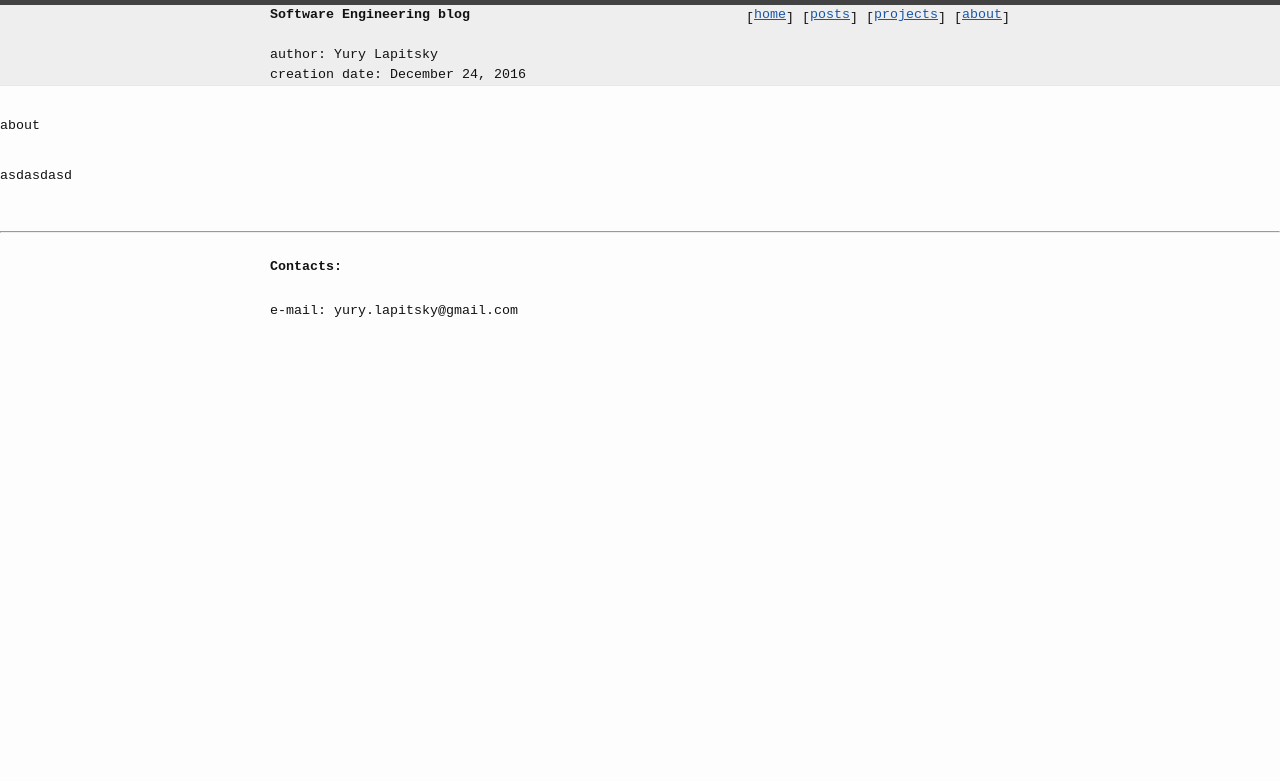
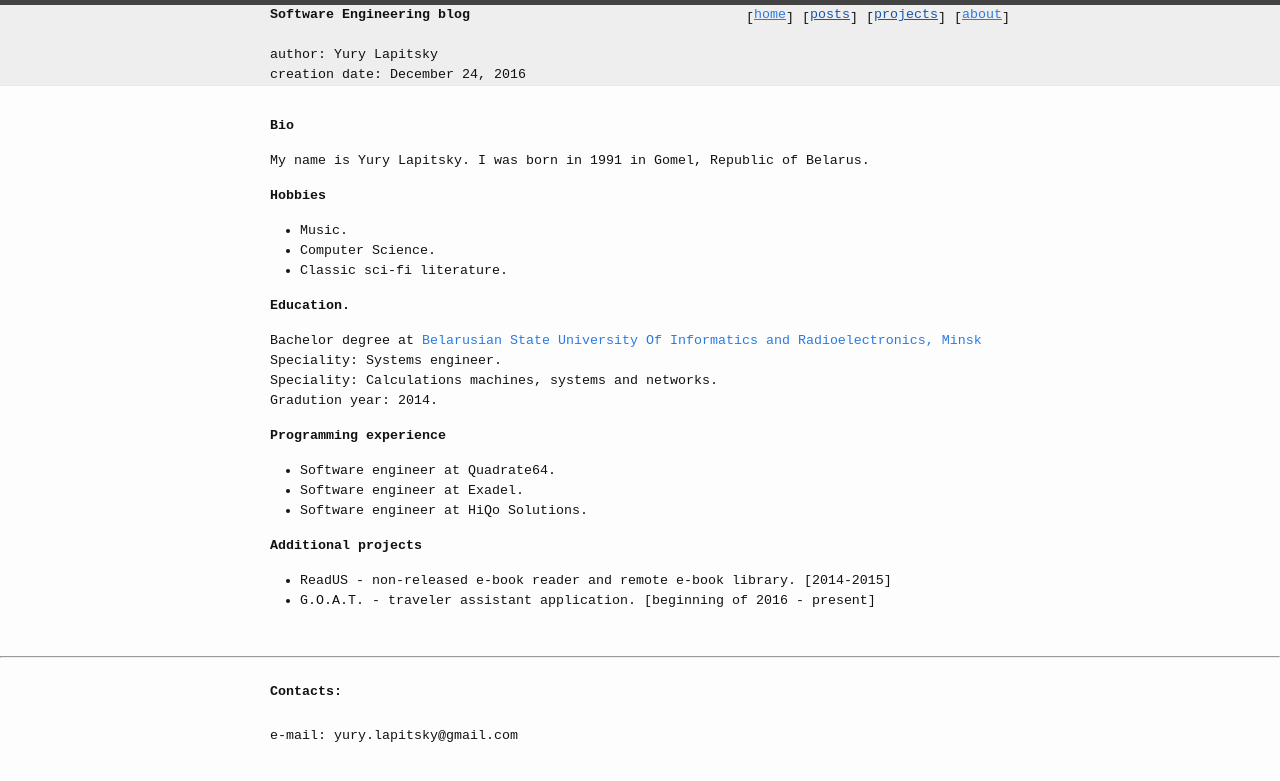
Before and after one commit to skyylex/skyylex.github.io, a Jekyll site: the page built from about.md, in a window 1280 px wide. Shown: the top 781 px of the page. Built offline with Jekyll 4.4.1, drawn with Linux system fonts in a browser that asks for light colours.

Commit message:
Updated about-page. Added header links for home and about.

```diff
--- a/_includes/header.html
+++ b/_includes/header.html
@@ -9,7 +9,7 @@
 
     <span style="float: right;">
       <span style="font-family: monospace; font-size: 13.3333px;">
-        [<a style="text-decoration: underline; white-space: pre; vertical-align: text-bottom;" href="">home</a>]
+        [<a style="text-decoration: underline; white-space: pre; vertical-align: text-bottom;" href="/">home</a>]
       </span>
       <span style="font-family: monospace; font-size: 13.3333px;">
         [<a style="text-decoration: underline; white-space: pre; vertical-align: text-bottom;" href="">posts</a>]
@@ -18,7 +18,7 @@
         [<a style="text-decoration: underline; white-space: pre; vertical-align: text-bottom;" href="">projects</a>]
       </span>
       <span style="font-family: monospace; font-size: 13.3333px;">
-        [<a style="text-decoration: underline; white-space: pre; vertical-align: text-bottom;" href="">about</a>]
+        [<a style="text-decoration: underline; white-space: pre; vertical-align: text-bottom;" href="/about">about</a>]
       </span>
     </span>
 
--- a/_layouts/default.html
+++ b/_layouts/default.html
@@ -8,7 +8,7 @@
     {% include header.html %}
 
     <main class="page-content" aria-label="Content">
-      <div style="text-align: justify;">
+      <div class="wrapper" style="text-align: justify; font-family: monospace; font-size: 13.3333px;">
         {{ content }}
       </div>
     </main>
--- a/_layouts/home.html
+++ b/_layouts/home.html
@@ -6,7 +6,7 @@ layout: default
   <div class="wrapper" style="text-align: justify; font-family: monospace; font-size: 13.3333px;">
       <div style="font-weight: bold;"> Welcome to my blog! </div>
       </br>
-      <div> My name is Yury Lapitsky and I'm a software engineer at HiQo Solutions. [<a style="text-decoration: underline; white-space: pre; font-family: monospace; font-size: 13.3333px;" href="">about</a>] section contains more information related to my biography, hobbies and etc, in case you are interested in it. </div>
+      <div> My name is Yury Lapitsky and I'm a software engineer at HiQo Solutions. [<a style="text-decoration: underline; white-space: pre; font-family: monospace; font-size: 13.3333px;" href="/about">about</a>] section contains more information related to my biography, hobbies and etc, in case you are interested in it. </div>
       </br>
       <div> Probably you want to understand why do you need to read this blog? Actually, it's up to you to decide should you read it or not. I just could tell more information about it. I've started this blog as a try to share my thoughts about software engineering and related themes. It's one of the ways to organize experience and knowledge. And I will be glad if the provided information will be useful for someone, also it's worth to mention that I'm open to any suggestions, comments and argumented critisism. Contacts are available at the bottom of the page. </div>
 
--- a/about.md
+++ b/about.md
@@ -1,6 +1,30 @@
 ---
-layout: page
-title: about
+layout: default
 ---
 
-asdasdasd
+**Bio**
+
+My name is Yury Lapitsky. I was born in 1991 in Gomel, Republic of Belarus.
+
+**Hobbies**
+
+- Music.
+- Computer Science.
+- Classic sci-fi literature.
+
+**Education.**
+
+Bachelor degree at [Belarusian State University Of Informatics and Radioelectronics, Minsk](https://www.bsuir.by/)
+<br>Speciality: Systems engineer.
+<br>Speciality: Calculations machines, systems and networks.
+<br>Gradution year: 2014.
+
+**Programming experience**
+- Software engineer at Quadrate64.
+- Software engineer at Exadel.
+- Software engineer at HiQo Solutions.
+
+**Additional projects**
+
+- ReadUS - non-released e-book reader and remote e-book library. [2014-2015]
+- G.O.A.T. - traveler assistant application. [beginning of 2016 - present]
```
Also changed, not shown: 5 other files.
